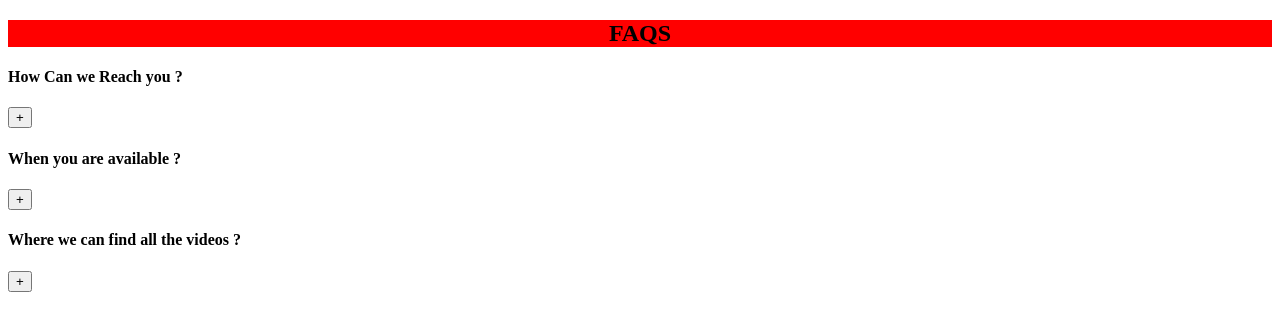
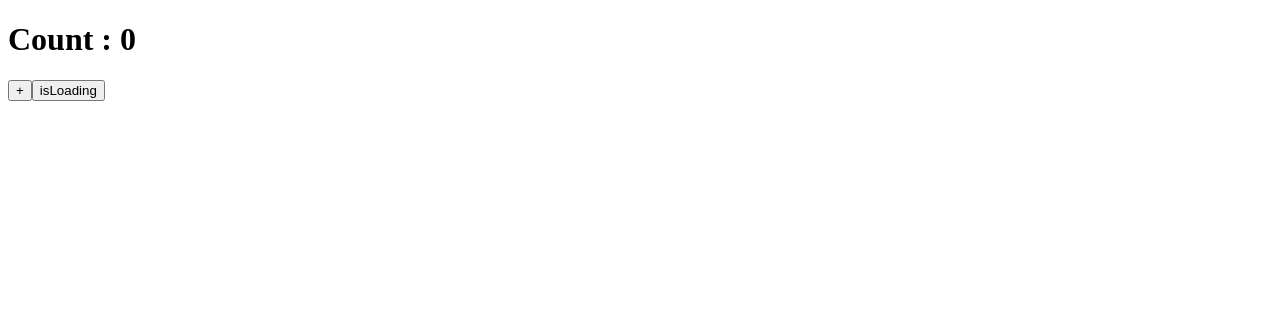
Before and after one commit to Rakibmia51/React-tutorials-2025, a React (Create React App) app: page / in a window 1280 px wide. Shown: the top 330 px of the page. Built offline with nearby package versions, Linux system fonts and the light colour scheme.

Commit message:
HOOKS UseEffect - Rakib Office

```diff
--- a/src/App.js
+++ b/src/App.js
@@ -23,6 +23,7 @@ import APP_INVOICE from "./INVOICE_SYSTEM/app";
 import FORMIK_PACKAGE from "./formik_package/app";
 import TOGGLE from "./TOGGLE/toggle";
 import FAQS from "./FAQS/FAQS";
+import UseEffectExample from "./HOOKS/useEffect/UseEffectExample";
 
 
 
@@ -68,7 +69,8 @@ function App(){
                 {/* <APP_INVOICE/> */}
                 {/* <FORMIK_PACKAGE/> */}
                 {/* <TOGGLE/> */}
-                <FAQS/>
+                {/* <FAQS/> */}
+                <UseEffectExample/>
 
             </div>
 }
--- a/src/FAQS/faq.modules.css
+++ b/src/FAQS/faq.modules.css
@@ -1,4 +1,4 @@
-.faq{
+/* article{
     margin: 1rem;
     background-color: rgb(229, 231, 233);
     padding: 1rem;
@@ -6,7 +6,7 @@
     box-shadow: 0.1rem 0.1rem #2c2c2c;
 }
 
-.faq div{
+article div{
     display: flex;
     justify-content: space-between;
-}
+} */
--- a/src/FAQS/faqs.modules.css
+++ b/src/FAQS/faqs.modules.css
@@ -1,4 +1,4 @@
-.container{
+/* main{
     min-height: 100vh;
     display: flex;
     justify-content: center;
@@ -7,7 +7,7 @@
     padding: 1rem;
 }
 
-.faqs{
+section{
     width: 50rem;
     max-width: 100%;
     background-color: rgb(129, 129, 129);
@@ -18,4 +18,4 @@
 h1{
     text-align: center;
     background-color: red;
-}
+} */
--- /dev/null
+++ b/src/HOOKS/useEffect/UseEffectExample.js
@@ -0,0 +1,28 @@
+import React, { useEffect, useState } from 'react'
+
+ function UseEffectExample() {
+
+    const [count, setCount] = useState(0);
+    const [isLoading, setIsLoading] = useState(false);
+
+    useEffect(()=>{
+        // calles with every render
+        // calles with only first render
+        console.log("useEffect")
+    }, [count])
+
+
+  return (
+    <div>
+        {console.log("rendering")}
+        <h1>Count : {count}</h1>
+        <button onClick={()=> {setCount(count => count +1)}}>+</button>
+
+        <button onClick={()=> {
+                setIsLoading(!isLoading)
+            }}>
+                isLoading</button>
+    </div>
+  )
+}
+export default UseEffectExample
```
